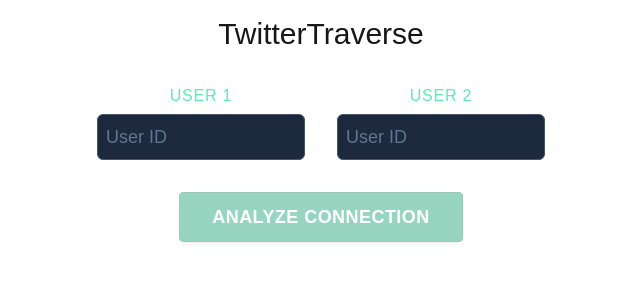
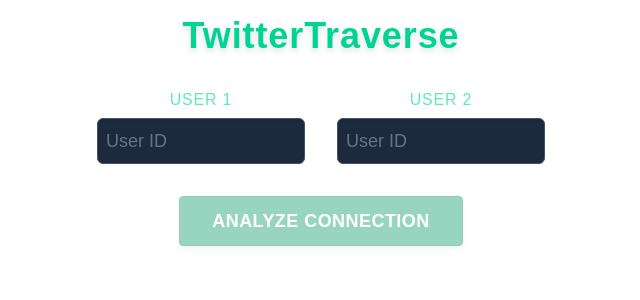
Before and after one commit to Eric-Zhang-Developer/DSA-Final-Project, a Next.js app in the folder frontend/: page / in a window 1280 px wide. Shown: the top 300 px of the page, without its empty margins (319-959 px from the left). Built offline with nearby package versions, Linux system fonts and the light colour scheme.

Commit message:
style title

```diff
--- a/frontend/src/app/page.tsx
+++ b/frontend/src/app/page.tsx
@@ -62,7 +62,9 @@
 
   return (
     <main className="flex flex-col mx-auto items-center p-4 gap-8">
-      <h1 className="text-3xl">TwitterTraverse</h1>
+      <h1 className="text-3xl sm:text-4xl font-bold text-center text-emerald-400 tracking-wide drop-shadow-md">
+        TwitterTraverse
+      </h1>
 
       {/* User Input Boxes to Enter User ID's */}
       <div className="flex flex-col sm:flex-row gap-6 sm:gap-8 w-full max-w-md">
```
